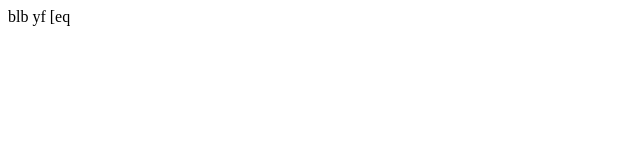
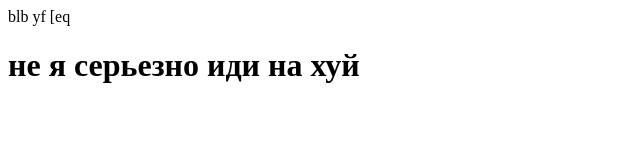
Before and after one commit to GrimmReaper1911/test_1, a plain HTML site: page index.html in a window 1280 px wide. Shown: the whole page, without its empty margins (0-640 px from the left). Drawn offline with Linux system fonts and the light colour scheme.

Commit message:
Update index.html

```diff
--- a/index.html
+++ b/index.html
@@ -8,5 +8,6 @@
 </head>
 <body>
     blb yf [eq
+    <h1>не я серьезно иди на хуй </h1>
 </body>
 </html>
```
